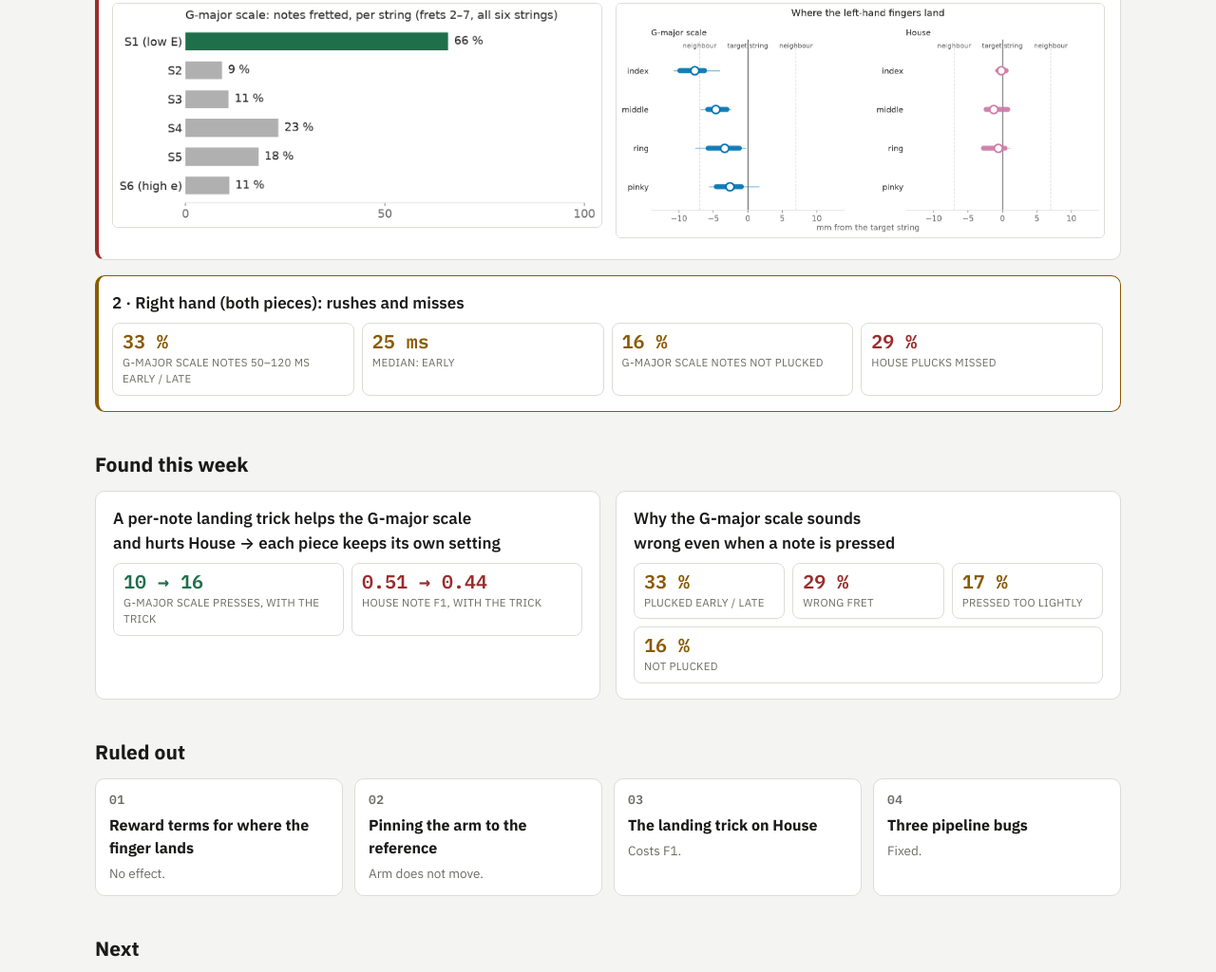
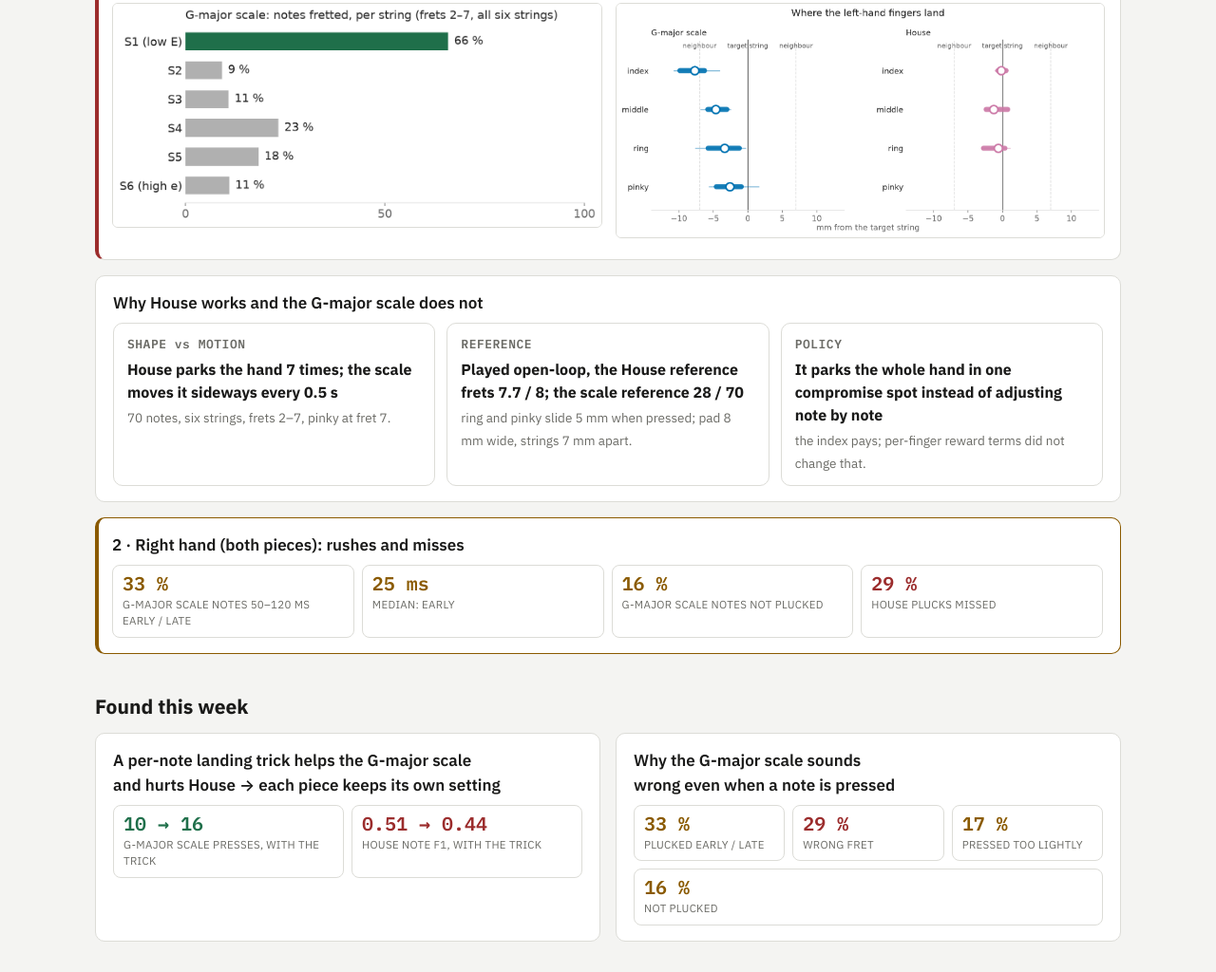
Before and after one commit to ToberJ/dashboard, a plain HTML site: page projects/dexterous-guitar-hub-1106.html in a window 1280 px wide. Shown: the part 1489-2513 px from the top of the page at 95% size. Drawn offline with Linux system fonts and the light colour scheme.

Commit message:
Hub 11-06: why House works and the scale does not
Co-Authored-By: Claude Fable 5.1 <noreply@anthropic.com>
Claude-Session: https://claude.ai/code/session_01XaxYq4Ba2HDRj4xyWSgLCk

```diff
--- a/projects/dexterous-guitar-hub-1106.html
+++ b/projects/dexterous-guitar-hub-1106.html
@@ -154,6 +154,14 @@ td.ok{color:var(--ok);font-weight:600} td.bad{color:var(--bad);font-weight:600}
         <figure style="margin:0"><img src="../assets/guitar-hub/figures/lateral_offset_scale_vs_house_1106.png" alt="lateral landing offset" style="width:100%;border-radius:6px;border:1px solid var(--line)"></figure>
       </div>
     </div>
+    <div class="card wide">
+      <div class="t">Why House works and the G-major scale does not</div>
+      <div class="lessons" style="grid-template-columns:repeat(3,minmax(0,1fr))">
+        <div class="lesson"><div class="ic">SHAPE vs MOTION</div><b>House parks the hand 7 times; the scale moves it sideways every 0.5 s</b><span>70 notes, six strings, frets 2–7, pinky at fret 7.</span></div>
+        <div class="lesson"><div class="ic">REFERENCE</div><b>Played open-loop, the House reference frets 7.7 / 8; the scale reference 28 / 70</b><span>ring and pinky slide 5 mm when pressed; pad 8 mm wide, strings 7 mm apart.</span></div>
+        <div class="lesson"><div class="ic">POLICY</div><b>It parks the whole hand in one compromise spot instead of adjusting note by note</b><span>the index pays; per-finger reward terms did not change that.</span></div>
+      </div>
+    </div>
     <div class="card wide blk b2">
       <div class="t">2 · Right hand (both pieces): rushes and misses</div>
       <div class="tiles" style="margin-top:0">
```
